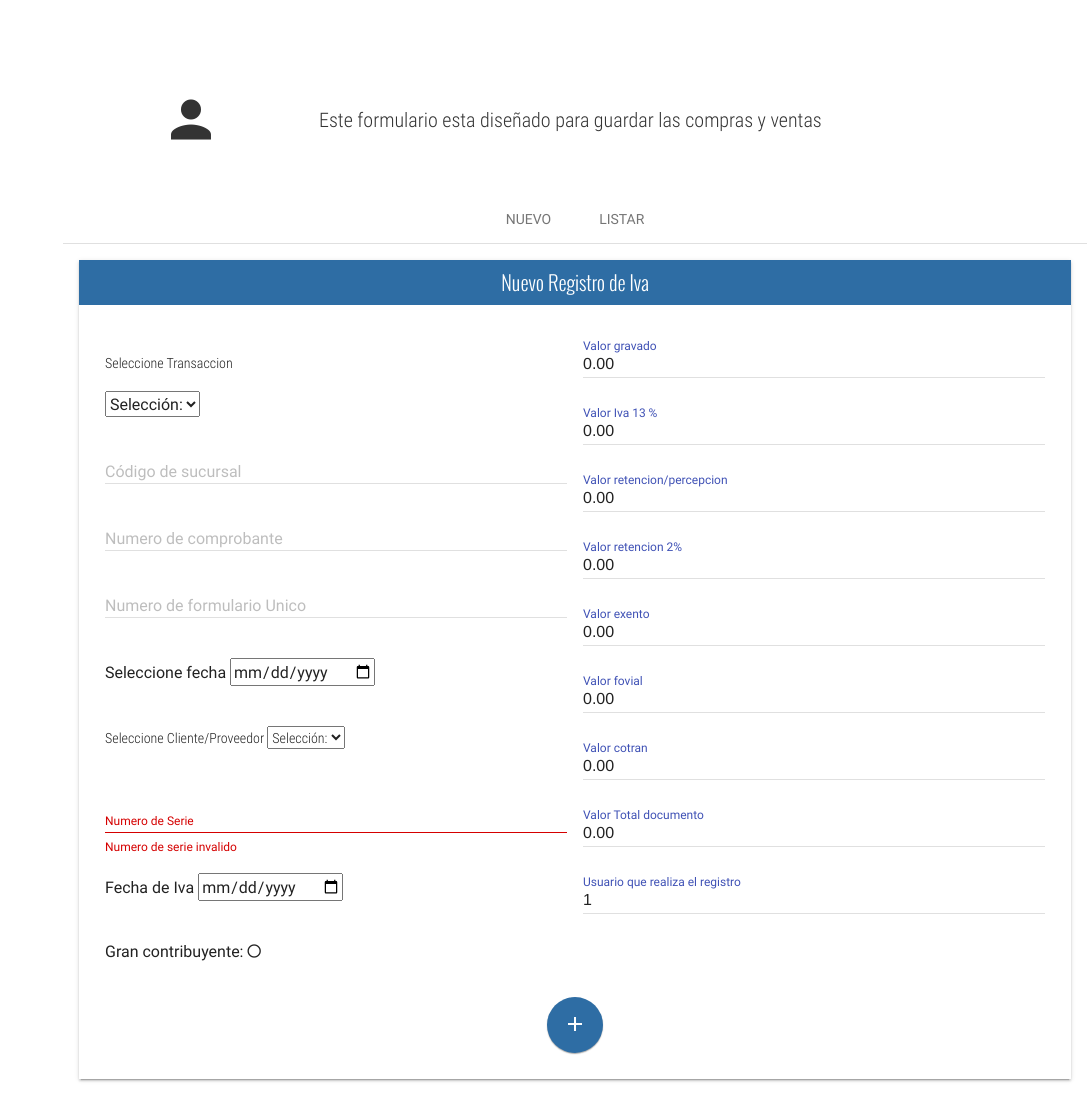
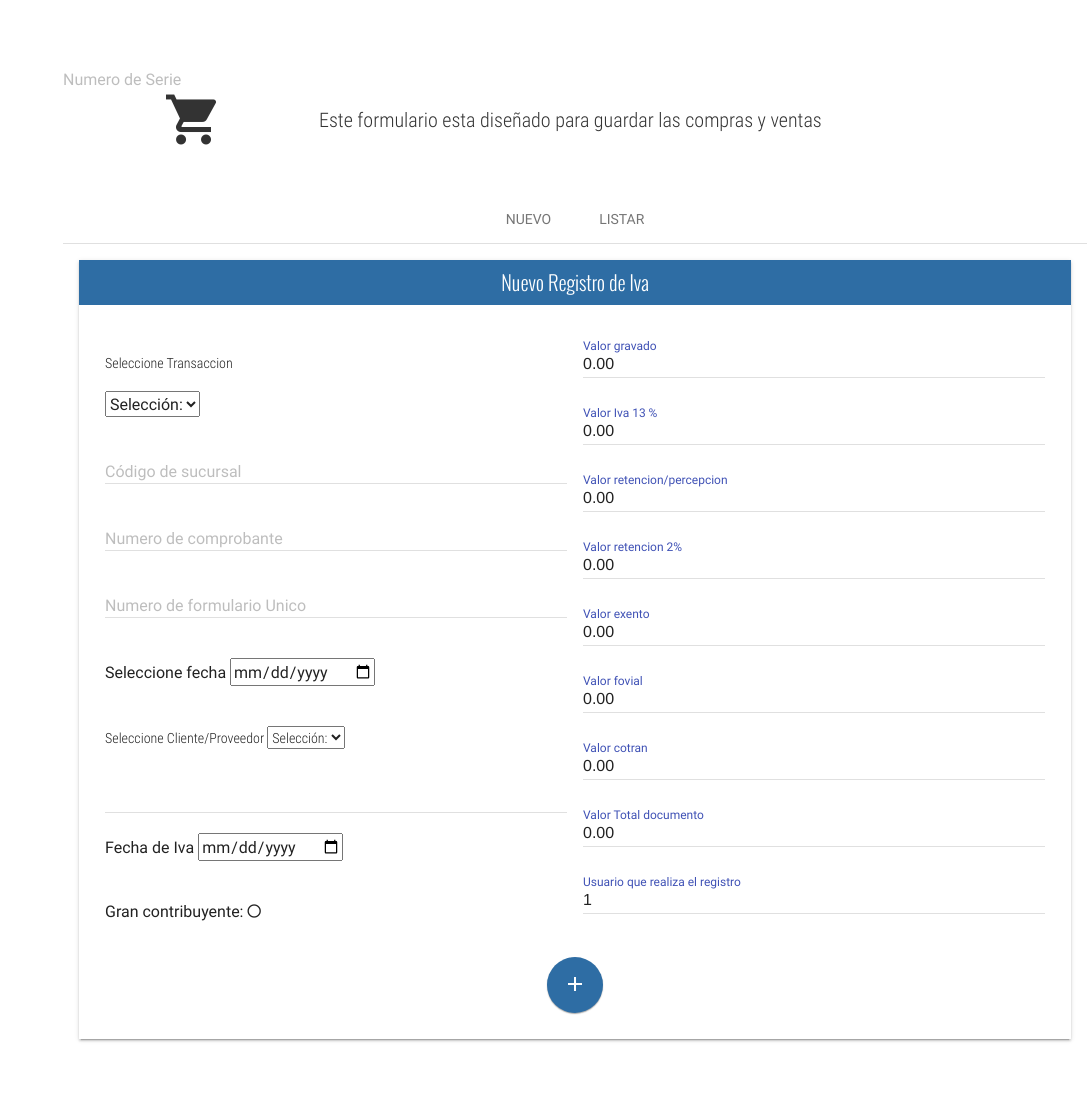
Before and after one commit to mejiadev643/modulo-IVA-DISICOMP, a PHP site: template view/admin/registro-ventas.php in a window 1280 px wide. Shown: the top 1119 px of the page, without its empty margins (193-1280 px from the left). Run offline with PHP 8.4, Linux system fonts and the light colour scheme; the template is opened without the code that fills it, so the values that code supplies are empty; the visitor is signed in with stand-in values (Sample User, id 1); some libraries are stand-ins or nearby versions; some web fonts are replaced.

Commit message:
Add files via upload

```diff
--- a/view/admin/registro-ventas.php
+++ b/view/admin/registro-ventas.php
@@ -9,7 +9,7 @@ date_default_timezone_set("America/El_Salvador");
 	<section class="full-width pageContent">
 		<section class="full-width header-well">
 			<div class="full-width header-well-icon">
-				<i class="zmdi zmdi-account"></i>
+				<i class="zmdi zmdi-shopping-cart"></i>
 			</div>
 			<div class="full-width header-well-text">
 				<p class="text-condensedLight">
@@ -87,7 +87,7 @@ date_default_timezone_set("America/El_Salvador");
 											</select></p>
 										</div>
 
-											<div class="mdl-textfield mdl-js-textfield mdl-textfield--floating-label">
+											<div>
 												<input class="mdl-textfield__input" type="text"  id="SERIE"  maxlength="13" name="SERIE"  pattern="-?[A-Za-záéíóúÁÉÍÓÚ0-9 ]*(\.[]+)?" title="Digite su numero de serie" required>
 												<label class="mdl-textfield__label" for="serie">Numero de Serie</label>
 												<span class="mdl-textfield__error">Numero de serie invalido</span>
```
